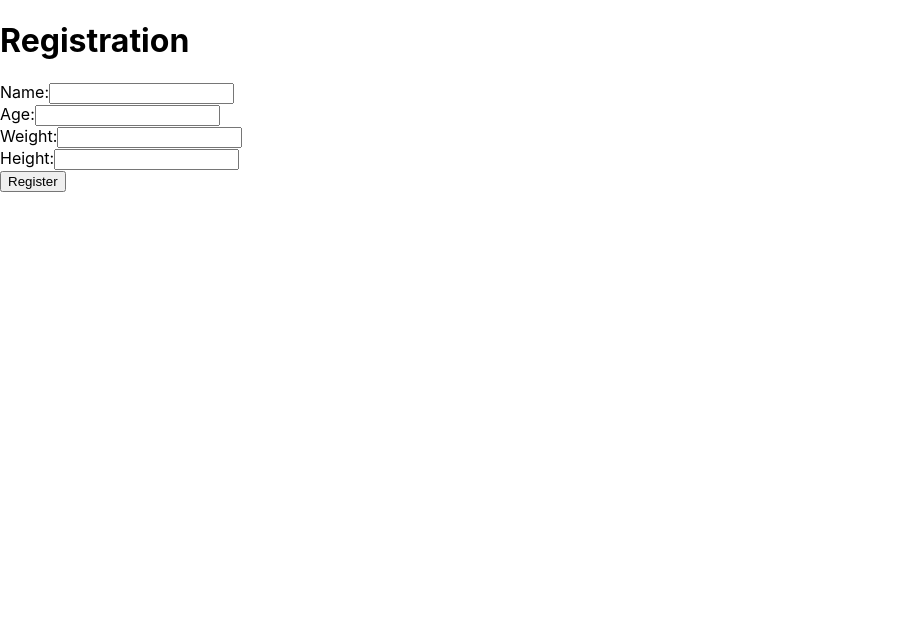
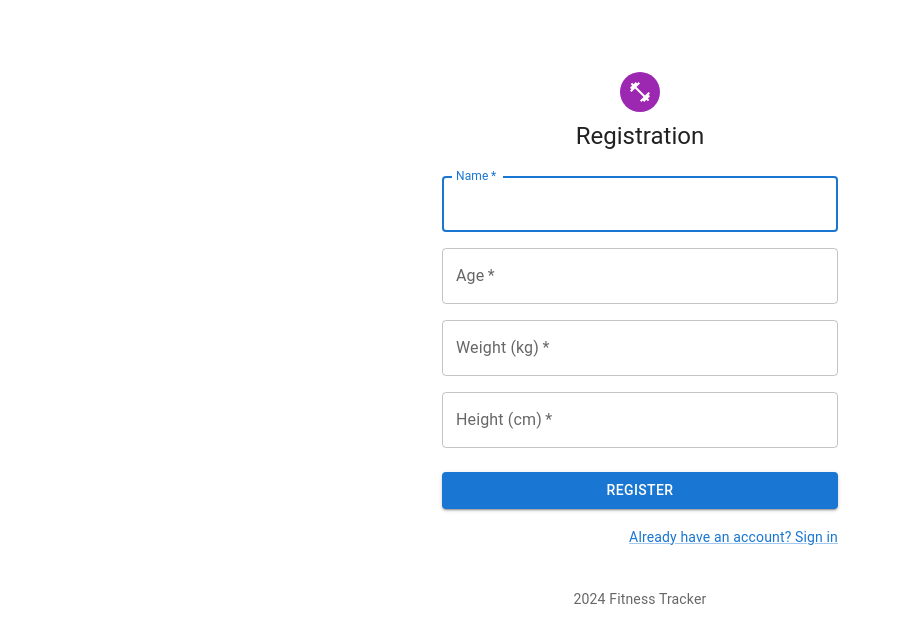
Before and after one commit to harshinibharani/fitness-tracker, a React (Create React App) app: page /register in a window 1280 px wide. Shown: the top 642 px of the page, without its empty margins (0-902 px from the left). Built offline with nearby package versions, Linux system fonts and the light colour scheme.

Commit message:
added material ui for register/login pages

```diff
--- a/package.json
+++ b/package.json
@@ -5,6 +5,7 @@
   "dependencies": {
     "@emotion/react": "^11.11.3",
     "@emotion/styled": "^11.11.0",
+    "@mui/icons-material": "^5.15.11",
     "@mui/material": "^5.15.11",
     "@testing-library/jest-dom": "^5.17.0",
     "@testing-library/react": "^13.4.0",
--- a/src/components/RegistrationPage.js
+++ b/src/components/RegistrationPage.js
@@ -1,5 +1,10 @@
 import React, { useState } from 'react';
 import { useNavigate } from 'react-router-dom';
+import { Avatar, Button, CssBaseline, TextField,Link, Grid, Box, Typography, Container } from '@mui/material';
+import FitnessCenterOutlinedIcon from '@mui/icons-material/FitnessCenterOutlined';
+import { createTheme, ThemeProvider } from '@mui/material/styles';
+
+const defaultTheme = createTheme();
 
 const RegistrationPage = () => {
   const navigate = useNavigate();
@@ -49,32 +54,102 @@ const RegistrationPage = () => {
   };
 
   return (
-    <div>
-      <h1>Registration</h1>
-      <form onSubmit={handleSubmit}>
-        <label>
-          Name:
-          <input type="text" value={name} onChange={handleNameChange} />
-        </label>
-        <br />
-        <label>
-          Age:
-          <input type="number" value={age} onChange={handleAgeChange} />
-        </label>
-        <br />
-        <label>
-          Weight:
-          <input type="number" value={weight} onChange={handleWeightChange} />
-        </label>
-        <br />
-        <label>
-          Height:
-          <input type="number" value={height} onChange={handleHeightChange} />
-        </label>
-        <br />
-        <button type="submit">Register</button>
-      </form>
-    </div>
+    <ThemeProvider theme={defaultTheme}>
+      <Container component="main" maxWidth="xs">
+        <CssBaseline />
+        <Box
+          sx={{
+            marginTop: 8,
+            display: 'flex',
+            flexDirection: 'column',
+            alignItems: 'center',
+          }}
+        >
+          <Avatar sx={{ m: 1, bgcolor: 'secondary.main' }}>
+            <FitnessCenterOutlinedIcon />
+          </Avatar>
+          <Typography component="h1" variant="h5">
+            Registration
+          </Typography>
+          <Box component="form" onSubmit={handleSubmit} noValidate sx={{ mt: 3 }}>
+            <Grid container spacing={2}>
+              <Grid item xs={12}>
+                <TextField
+                  autoComplete="name"
+                  name="name"
+                  required
+                  fullWidth
+                  id="name"
+                  label="Name"
+                  autoFocus
+                  value={name}
+                  onChange={handleNameChange}
+                />
+              </Grid>
+              <Grid item xs={12}>
+                <TextField
+                  required
+                  fullWidth
+                  id="age"
+                  label="Age"
+                  name="age"
+                  autoComplete="age"
+                  type="number"
+                  value={age}
+                  onChange={handleAgeChange}
+                />
+              </Grid>
+              <Grid item xs={12}>
+                <TextField
+                  required
+                  fullWidth
+                  id="weight"
+                  label="Weight (kg)"
+                  name="weight"
+                  autoComplete="weight"
+                  type="number"
+                  value={weight}
+                  onChange={handleWeightChange}
+                />
+              </Grid>
+              <Grid item xs={12}>
+                <TextField
+                  required
+                  fullWidth
+                  id="height"
+                  label="Height (cm)"
+                  name="height"
+                  autoComplete="height"
+                  type="number"
+                  value={height}
+                  onChange={handleHeightChange}
+                />
+              </Grid>
+            </Grid>
+            <Button
+              type="submit"
+              fullWidth
+              variant="contained"
+              sx={{ mt: 3, mb: 2 }}
+            >
+              Register
+            </Button>
+            <Grid container justifyContent="flex-end">
+              <Grid item>
+                <Link href="/" variant="body2">
+                  Already have an account? Sign in
+                </Link>
+              </Grid>
+            </Grid>
+          </Box>
+        </Box>
+        <Box mt={5}>
+          <Typography variant="body2" color="text.secondary" align="center">
+            {new Date().getFullYear()} Fitness Tracker
+          </Typography>
+        </Box>
+      </Container>
+    </ThemeProvider>
   );
 };
 
--- a/src/components/WelcomePage.js
+++ b/src/components/WelcomePage.js
@@ -1,5 +1,7 @@
 import React, { useState } from 'react';
 import { Link } from 'react-router-dom';
+import { Button, Container, TextField, Typography, Box, Grid, CssBaseline, Avatar } from '@mui/material';
+import FitnessCenterOutlinedIcon from '@mui/icons-material/FitnessCenterOutlined';
 
 const WelcomePage = () => {
   const [loggedIn, setLoggedIn] = useState(false);
@@ -49,35 +51,68 @@ const WelcomePage = () => {
   };
 
   return (
-    <div>
-      {loggedIn ? (
-        <div>
-          <h1>Welcome back, {name}!</h1>
-          <button onClick={handleLogout}>Logout</button>
-        </div>
-      ) : (
-        <div>
-          <h1>Fitness Tracker</h1>
-          <form onSubmit={handleSubmit}>
-            <label>
-              Please enter your name:
-              <input
-                type="text"
+    <Container component="main" maxWidth="xs">
+      <CssBaseline />
+      <Box
+        sx={{
+          marginTop: 8,
+          display: 'flex',
+          flexDirection: 'column',
+          alignItems: 'center',
+        }}
+      >
+        <Avatar sx={{ m: 1, bgcolor: 'secondary.main' }}>
+          <FitnessCenterOutlinedIcon />
+        </Avatar>
+        <Typography component="h1" variant="h5">
+          {loggedIn ? `Welcome back, ${name}!` : 'Fitness Tracker'}
+        </Typography>
+        <Box component="form" noValidate onSubmit={handleSubmit} sx={{ mt: 1 }}>
+          {!loggedIn && (
+            <>
+              <TextField
+                margin="normal"
+                required
+                fullWidth
+                id="name"
+                label="Name"
+                name="name"
+                autoComplete="name"
+                autoFocus
                 value={inputName}
                 onChange={handleInputChange}
               />
-            </label>
-            <br />
-            <button type="submit" onClick={handleLogin}>
-              Login
-            </button>
-          </form>
-          <div>
-            <Link to="/register">New User? Register</Link>
-          </div>
-        </div>
-      )}
-    </div>
+              <Button
+                type="submit"
+                fullWidth
+                variant="contained"
+                sx={{ mt: 3, mb: 2 }}
+                onClick={handleLogin}
+              >
+                Login
+              </Button>
+              <Grid container justifyContent="center">
+                <Grid item>
+                  <Link to="/register" variant="body2">
+                    New User? Register
+                  </Link>
+                </Grid>
+              </Grid>
+            </>
+          )}
+          {loggedIn && (
+            <Button
+              fullWidth
+              variant="contained"
+              sx={{ mt: 3, mb: 2 }}
+              onClick={handleLogout}
+            >
+              Logout
+            </Button>
+          )}
+        </Box>
+      </Box>
+    </Container>
   );
 };
 
```
Also changed, not shown: 1 other file (tests, documents, lock files or other folders).
